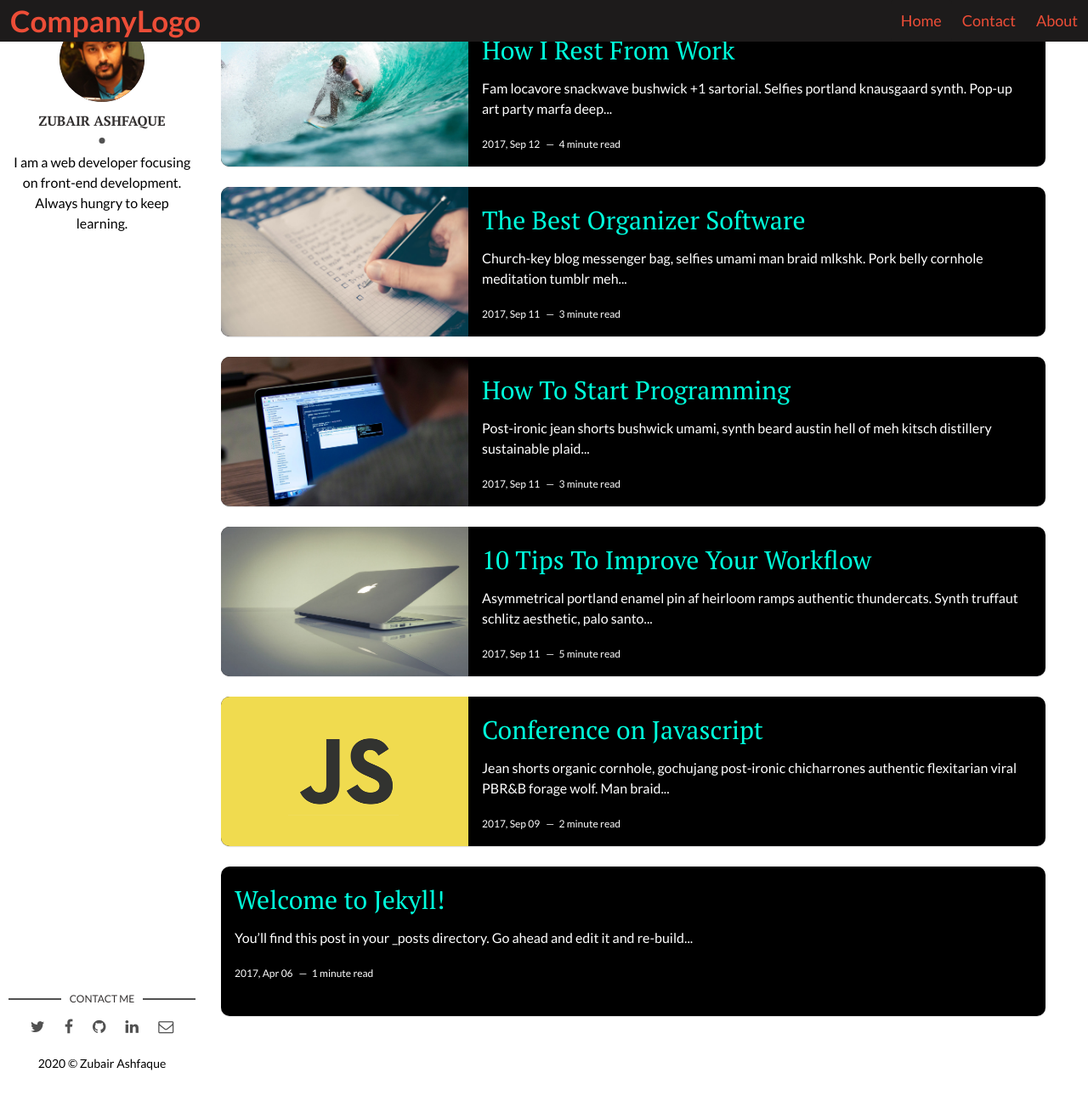
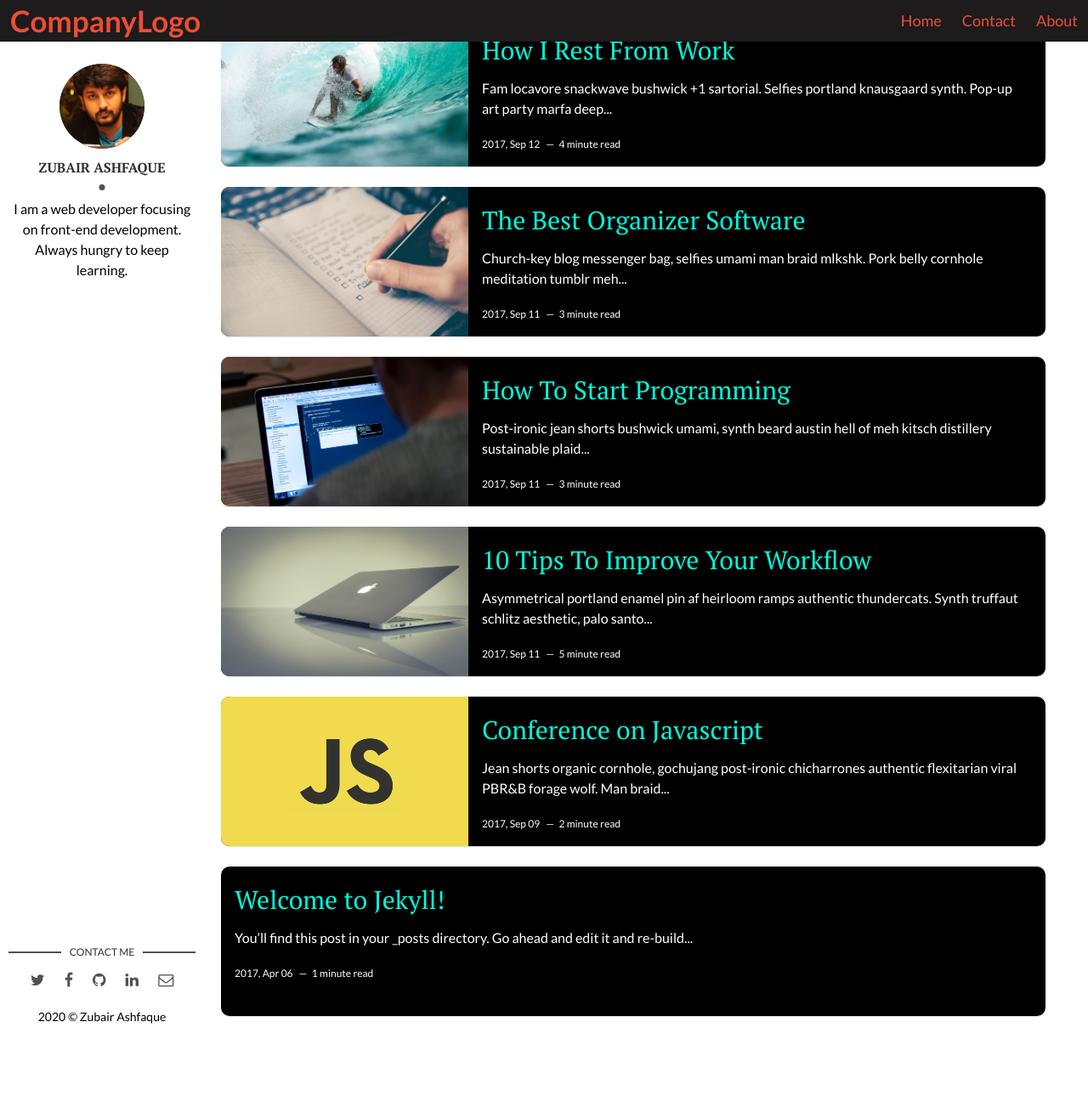
Before and after one commit to zubairashfaque/my-site, a Jekyll site: the page built from index.html, in a window 1280 px wide and 1296 px high. Shown: the whole window at 85% size. Built offline with Jekyll 4.4.1, drawn with Linux system fonts in a browser that asks for light colours; the list of posts is cut into pages by our own code.

Commit message:
Update main.css

```diff
--- a/assets/css/main.css
+++ b/assets/css/main.css
@@ -934,7 +934,7 @@ table tfoot td {
   bottom: 0;
   width: 240px;
   height: 100%;
-  padding: 20px 10px;
+  padding: 75px 10px;
   background-color: #ffffff;
 }
 
@@ -1411,7 +1411,7 @@ a.newer-posts:hover {
         -ms-flex-pack: justify;
             justify-content: space-between;
     width: 100%;
-    padding: 10px;
+    padding: 80px;
     background-color: #ffffff;
     -webkit-box-shadow: 0 1px 1px 0 rgba(31, 35, 46, 0.15);
             box-shadow: 0 1px 1px 0 rgba(31, 35, 46, 0.15);
```
